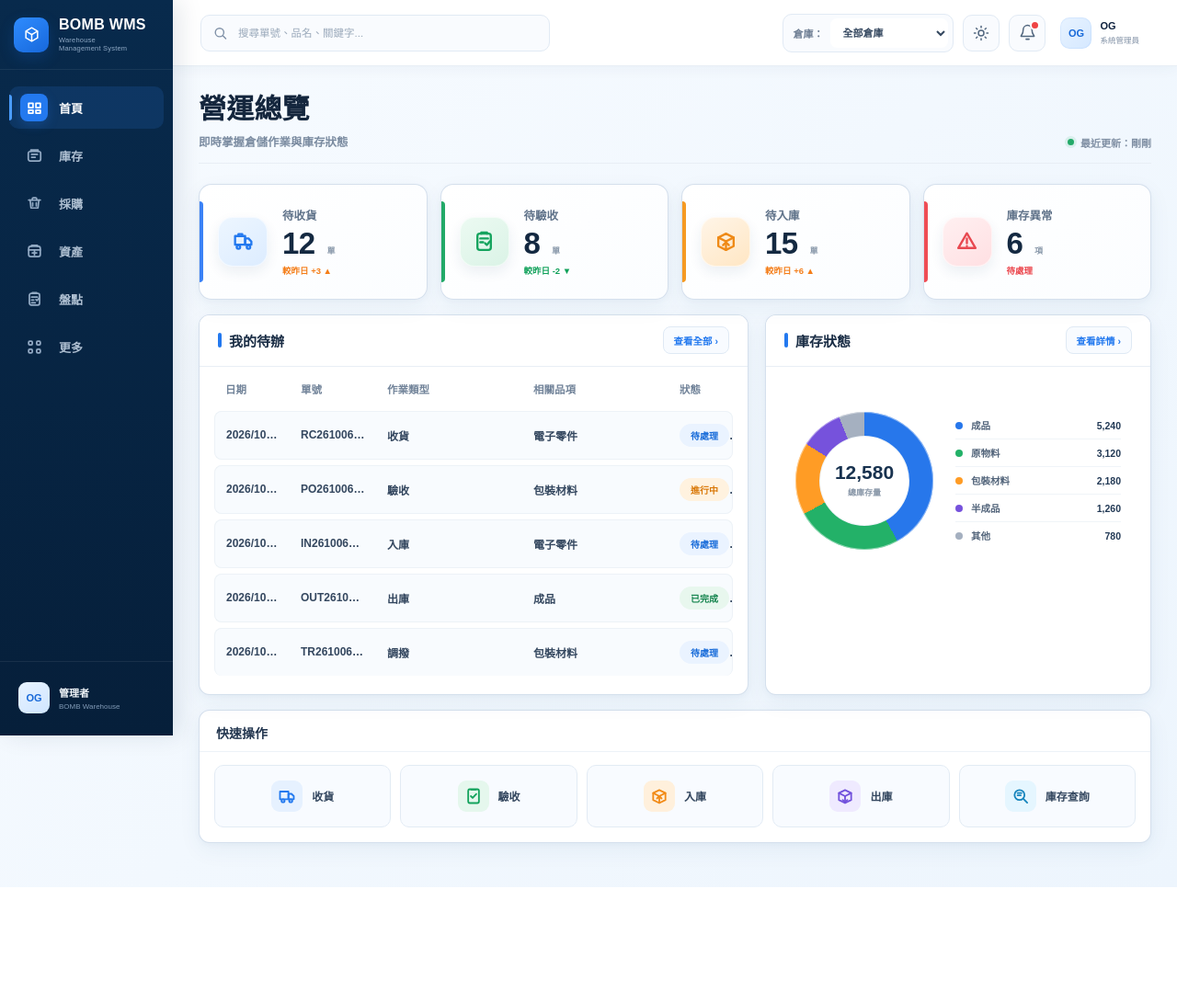
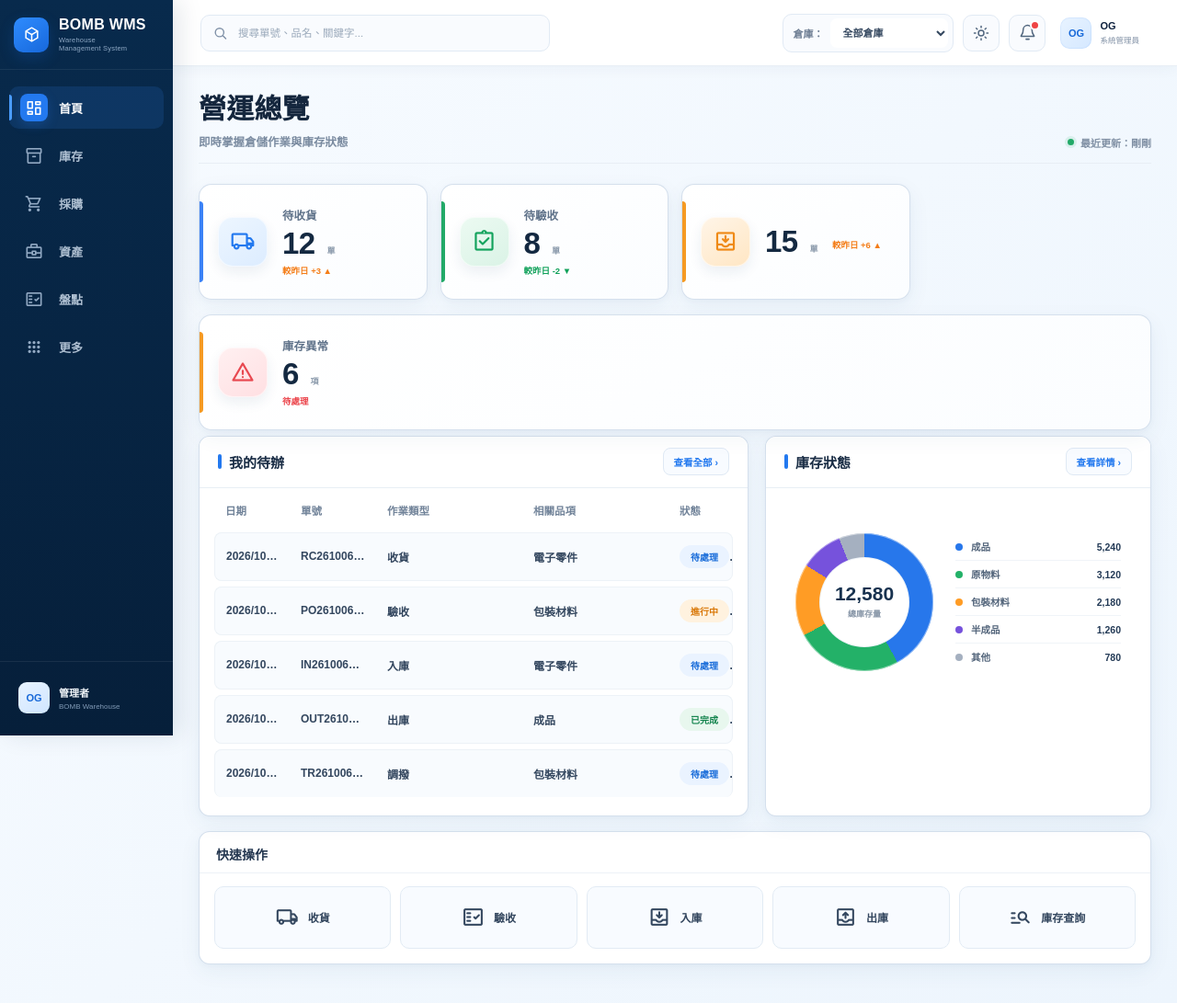
Before and after one commit to vika06011018/BOMB-WMS, a plain HTML site: page preview/wms-layout-v2.html in a window 1280 px wide. Shown: the whole page at 92% size. Before the commit the page ends 965 px from the top, so only its background shows below. Drawn offline with nearby package versions, Linux system fonts and the light colour scheme.

Commit message:
統一 BOMB WMS 首頁圖示為 Material Symbols Rounded

```diff
--- a/preview/wms-layout-v2.html
+++ b/preview/wms-layout-v2.html
@@ -4,7 +4,10 @@
 <meta charset="utf-8">
 <meta name="viewport" content="width=device-width,initial-scale=1">
 <title>BOMB WMS｜營運總覽</title>
-
+<link
+  rel="stylesheet"
+  href="https://fonts.googleapis.com/css2?family=Material+Symbols+Rounded:opsz,wght,FILL,GRAD@20..48,400,1,0"
+/>
 <style>
 *{
   box-sizing:border-box;
@@ -985,6 +988,35 @@ select{
 /* =========================================================
    SVG ICONS
 ========================================================= */
+
+.material-symbols-rounded{
+  font-family:"Material Symbols Rounded";
+  font-weight:normal;
+  font-style:normal;
+  font-size:22px;
+  line-height:1;
+  letter-spacing:normal;
+  text-transform:none;
+  display:inline-block;
+  white-space:nowrap;
+  word-wrap:normal;
+  direction:ltr;
+  font-feature-settings:"liga";
+  -webkit-font-feature-settings:"liga";
+  -webkit-font-smoothing:antialiased;
+}
+
+.nav-icon .material-symbols-rounded{
+  font-size:21px;
+}
+
+.kpi-icon .material-symbols-rounded{
+  font-size:27px;
+}
+
+.quick-btn .material-symbols-rounded{
+  font-size:25px;
+}
 
 .svg-icon{
   width:20px;
@@ -2184,81 +2216,42 @@ html[data-theme="dark"] .inventory-page{
 
   <button class="nav-btn active" data-page="dashboard">
     <span class="nav-icon">
-    <svg class="svg-icon" viewBox="0 0 24 24">
-      <path d="M4 5.5h6v6H4z"/>
-      <path d="M14 5.5h6v6h-6z"/>
-      <path d="M4 15h6v4H4z"/>
-      <path d="M14 15h6v4h-6z"/>
-    </svg>
+      <span class="material-symbols-rounded">dashboard</span>
     </span>
     <span class="nav-label">首頁</span>
   </button>
 
-
   <button class="nav-btn" data-page="inventory">
     <span class="nav-icon">
-    <svg class="svg-icon" viewBox="0 0 24 24">
-      <rect x="3.5" y="6" width="17" height="13" rx="2.5"/>
-      <path d="M7 6V4h10v2"/>
-      <path d="M8 10h8"/>
-      <path d="M8 14h5"/>
-    </svg>
+      <span class="material-symbols-rounded">inventory_2</span>
     </span>
     <span class="nav-label">庫存</span>
   </button>
 
-
   <button class="nav-btn">
     <span class="nav-icon">
-    <svg class="svg-icon" viewBox="0 0 24 24">
-      <path d="M4 7h16"/>
-      <path d="M6 7l1.2 11h9.6L18 7"/>
-      <path d="M9 7V5.5A1.5 1.5 0 0 1 10.5 4h3A1.5 1.5 0 0 1 15 5.5V7"/>
-      <path d="M9.5 11v4"/>
-      <path d="M14.5 11v4"/>
-    </svg>
+      <span class="material-symbols-rounded">shopping_cart</span>
     </span>
     <span class="nav-label">採購</span>
   </button>
 
-
   <button class="nav-btn">
     <span class="nav-icon">
-    <svg class="svg-icon" viewBox="0 0 24 24">
-      <rect x="4" y="5" width="16" height="14" rx="3"/>
-      <path d="M8 5V3.5h8V5"/>
-      <path d="M4 10h16"/>
-      <path d="M9 14h6"/>
-      <path d="M12 11v6"/>
-    </svg>
+      <span class="material-symbols-rounded">business_center</span>
     </span>
     <span class="nav-label">資產</span>
   </button>
 
-
   <button class="nav-btn">
     <span class="nav-icon">
-    <svg class="svg-icon" viewBox="0 0 24 24">
-      <rect x="5" y="4" width="14" height="16" rx="2.5"/>
-      <path d="M9 4V3h6v1"/>
-      <path d="M8 9h8"/>
-      <path d="M8 13h3"/>
-      <path d="M14 12.5l1.4 1.4 2.6-3"/>
-      <path d="M8 17h5"/>
-    </svg>
+      <span class="material-symbols-rounded">fact_check</span>
     </span>
     <span class="nav-label">盤點</span>
   </button>
 
-
   <button class="nav-btn">
     <span class="nav-icon">
-    <svg class="svg-icon" viewBox="0 0 24 24">
-      <rect x="4" y="4" width="5" height="5" rx="1.5"/>
-      <rect x="15" y="4" width="5" height="5" rx="1.5"/>
-      <rect x="4" y="15" width="5" height="5" rx="1.5"/>
-      <rect x="15" y="15" width="5" height="5" rx="1.5"/>
-    </svg>
+      <span class="material-symbols-rounded">apps</span>
     </span>
     <span class="nav-label">更多</span>
   </button>
@@ -2378,13 +2371,7 @@ html[data-theme="dark"] .inventory-page{
           <article class="kpi-card">
 
            <div class="kpi-icon blue">
-  <svg class="svg-icon" viewBox="0 0 24 24">
-    <path d="M3.5 6.5h10.5v9H3.5z"/>
-    <path d="M14 9h3.5l3 3.2v3.3H14z"/>
-    <path d="M7 6.5V4.5h4v2"/>
-    <circle cx="7" cy="18" r="1.8"/>
-    <circle cx="17.5" cy="18" r="1.8"/>
-  </svg>
+  <span class="material-symbols-rounded">local_shipping</span>
 </div>
 
             <div>
@@ -2406,13 +2393,7 @@ html[data-theme="dark"] .inventory-page{
           <article class="kpi-card">
 
             <div class="kpi-icon green">
-  <svg class="svg-icon" viewBox="0 0 24 24">
-    <rect x="5" y="4" width="14" height="17" rx="2.5"/>
-    <path d="M9 4V2.8h6V4"/>
-    <path d="M8 9h8"/>
-    <path d="M8 13h3"/>
-    <path d="m13 14 1.8 1.8 3.2-3.8"/>
-  </svg>
+  <span class="material-symbols-rounded">assignment_turned_in</span>
 </div>
 
             <div>
@@ -2434,16 +2415,8 @@ html[data-theme="dark"] .inventory-page{
           <article class="kpi-card">
 
             <div class="kpi-icon orange">
-  <svg class="svg-icon" viewBox="0 0 24 24">
-    <path d="M4 8 12 4l8 4-8 4z"/>
-    <path d="M4 8v9l8 4 8-4V8"/>
-    <path d="M12 12v9"/>
-    <path d="m9 16 3-3 3 3"/>
-  </svg>
-</div>
-            <div>
-              <div class="kpi-label">待入庫</div>
-
+  <span class="material-symbols-rounded">move_to_inbox</span>
+</div>
               <div class="kpi-value">
                 15
                 <small>單</small>
@@ -2460,11 +2433,7 @@ html[data-theme="dark"] .inventory-page{
           <article class="kpi-card">
 
             <div class="kpi-icon red">
-  <svg class="svg-icon" viewBox="0 0 24 24">
-    <path d="M12 3.5 21 19H3z"/>
-    <path d="M12 9v5"/>
-    <path d="M12 17h.01"/>
-  </svg>
+  <span class="material-symbols-rounded">warning</span>
 </div>
 
             <div>
@@ -2642,51 +2611,27 @@ html[data-theme="dark"] .inventory-page{
   <div class="quick-grid">
 
     <button class="quick-btn blue">
-      <svg class="svg-icon" viewBox="0 0 24 24">
-        <path d="M3 6h11v10H3Z"/>
-        <path d="M14 9h4l3 3v4h-7Z"/>
-        <circle cx="7" cy="18" r="2"/>
-        <circle cx="17" cy="18" r="2"/>
-      </svg>
+      <span class="material-symbols-rounded">local_shipping</span>
       收貨
     </button>
 
     <button class="quick-btn green">
-      <svg class="svg-icon" viewBox="0 0 24 24">
-        <rect x="5" y="3" width="14" height="18" rx="2"/>
-        <path d="M9 3.5h6"/>
-        <path d="m8.5 12 2.3 2.3 4.8-5.1"/>
-      </svg>
+      <span class="material-symbols-rounded">fact_check</span>
       驗收
     </button>
 
     <button class="quick-btn orange">
-      <svg class="svg-icon" viewBox="0 0 24 24">
-        <path d="m4 8 8-4 8 4-8 4Z"/>
-        <path d="M4 8v9l8 4 8-4V8"/>
-        <path d="M12 20v-8"/>
-        <path d="m9 15 3-3 3 3"/>
-      </svg>
+      <span class="material-symbols-rounded">move_to_inbox</span>
       入庫
     </button>
 
     <button class="quick-btn purple">
-      <svg class="svg-icon" viewBox="0 0 24 24">
-        <path d="m4 8 8-4 8 4-8 4Z"/>
-        <path d="M4 8v9l8 4 8-4V8"/>
-        <path d="M12 12v8"/>
-        <path d="m9 17 3 3 3-3"/>
-      </svg>
+      <span class="material-symbols-rounded">outbox</span>
       出庫
     </button>
 
     <button class="quick-btn cyan">
-      <svg class="svg-icon" viewBox="0 0 24 24">
-        <circle cx="10.5" cy="10.5" r="6.5"/>
-        <path d="m15.5 15.5 5 5"/>
-        <path d="M8 8h5"/>
-        <path d="M8 11h4"/>
-      </svg>
+      <span class="material-symbols-rounded">manage_search</span>
       庫存查詢
     </button>
 
```
Lines whose indentation alone changed are shown as unchanged.
